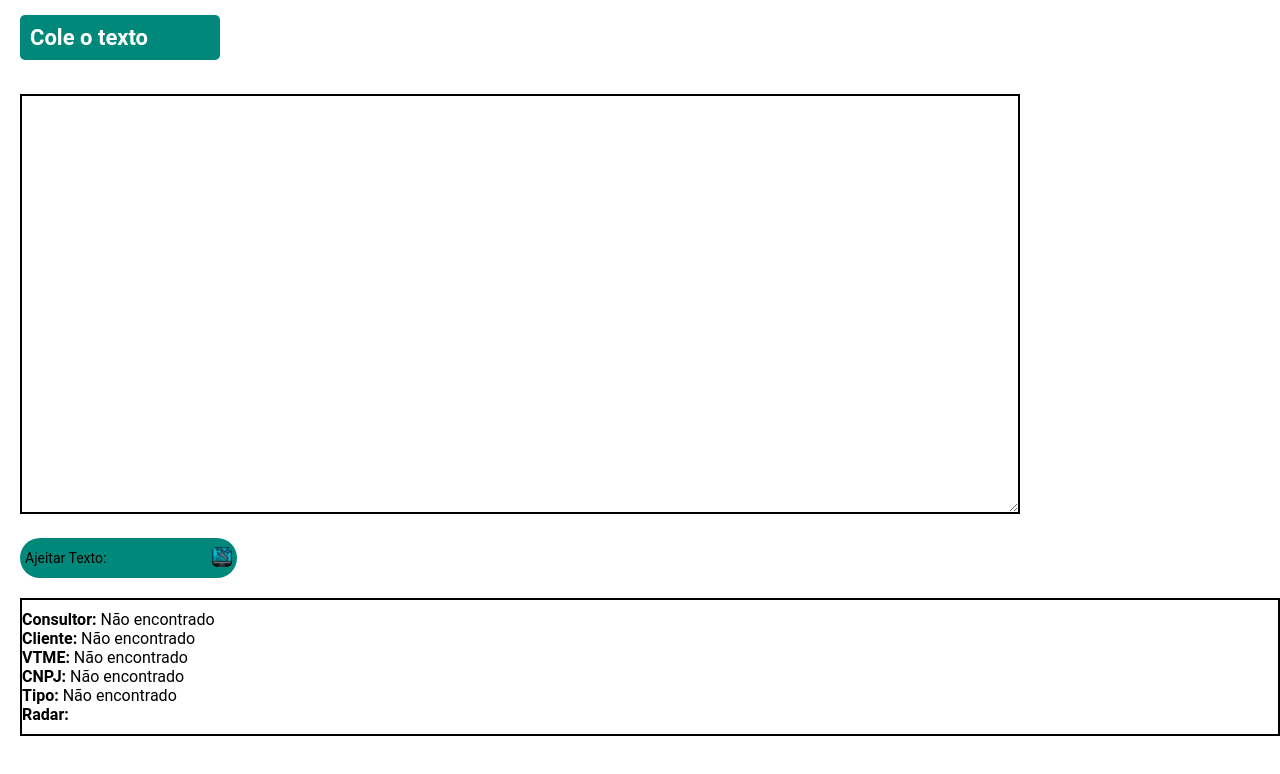
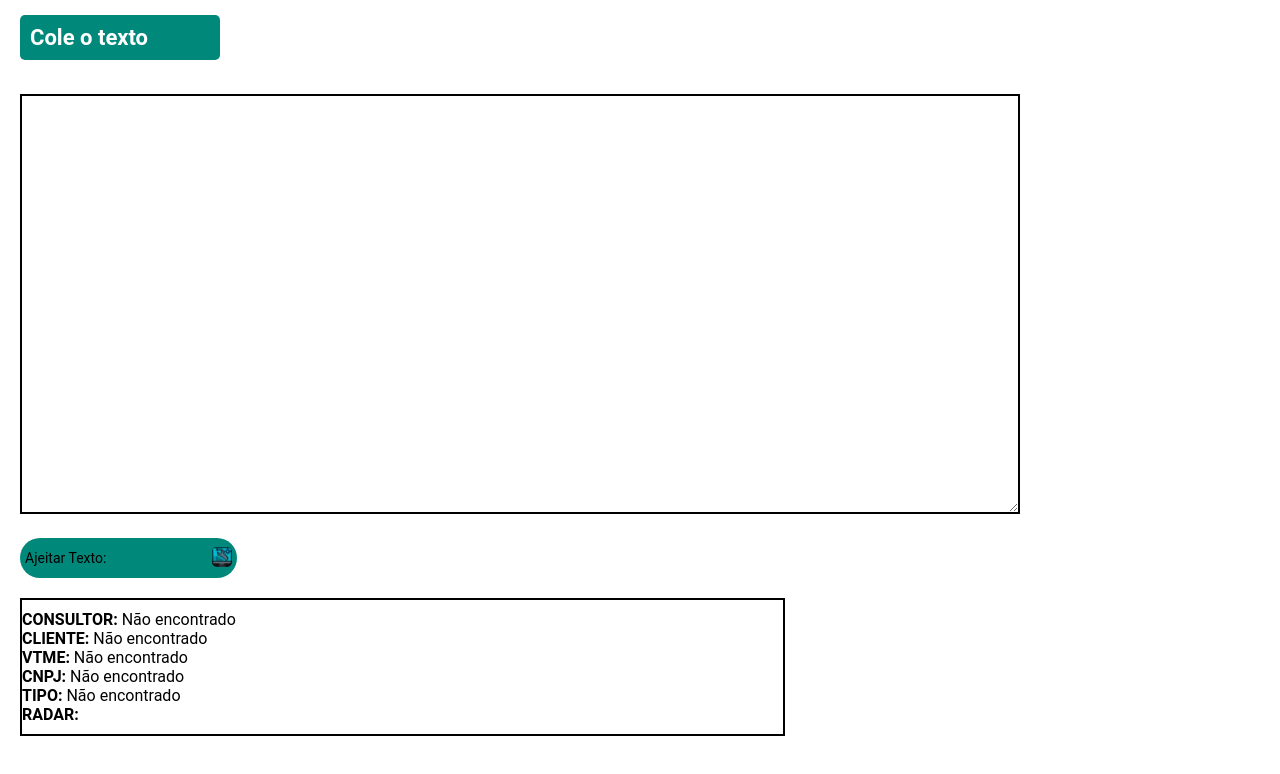
Before and after one commit to KaikeDev/Relatorio_VTME, an Angular app: page / in a window 1280 px wide. Both pictures are taken after a click on the button 222 px from the left and 558 px from the top of the page. Shown: the top 774 px of the page. Built offline with nearby package versions, Linux system fonts and the light colour scheme.

Commit message:
Alterando o siza da div main

```diff
--- a/src/app/modules/email-padrao/email-padrao.component.html
+++ b/src/app/modules/email-padrao/email-padrao.component.html
@@ -6,12 +6,12 @@
   <div *ngIf="textoFormatado.length > 0" class="main">
 
     <p *ngFor="let item of textoFormatado">
-     <strong>Consultor:</strong>  {{ item.consultor }}<br>
-      <strong>Cliente:</strong> {{ item.cliente }}<br>
+     <strong>CONSULTOR:</strong>  {{ item.consultor }}<br>
+      <strong>CLIENTE:</strong> {{ item.cliente }}<br>
       <strong>VTME:</strong> {{ item.vtme }}<br>
       <strong>CNPJ:</strong> {{item.cnpj }}<br>
-      <strong>Tipo:</strong> {{ item.tipo }}<br>
-      <strong>Radar:</strong>
+      <strong>TIPO:</strong> {{ item.tipo }}<br>
+      <strong>RADAR:</strong>
     </p>
   </div>
 
--- a/src/app/modules/email-padrao/email-padrao.component.scss
+++ b/src/app/modules/email-padrao/email-padrao.component.scss
@@ -1,6 +1,7 @@
 :host{
   .main{
     margin-left: 20px;
+    margin-right: 495px;
     border: 2px solid black;
   }
 }
--- a/src/app/modules/emailVtme/email.component.html
+++ b/src/app/modules/emailVtme/email.component.html
@@ -6,7 +6,7 @@
   <label class="input-label">
     <span id="label-text">Ajeitar Texto: </span>
     <button (click)="addTexto(inputText.value)" id="formata">
-      <img src="../../../assets/botoes/ajeitar.png" alt="Botão ajeitar" id="imgBotao" />
+      <img src="assets/botoes/ajeitar.png" alt="Botão ajeitar" id="imgBotao" />
     </button>
   </label>
 
```
